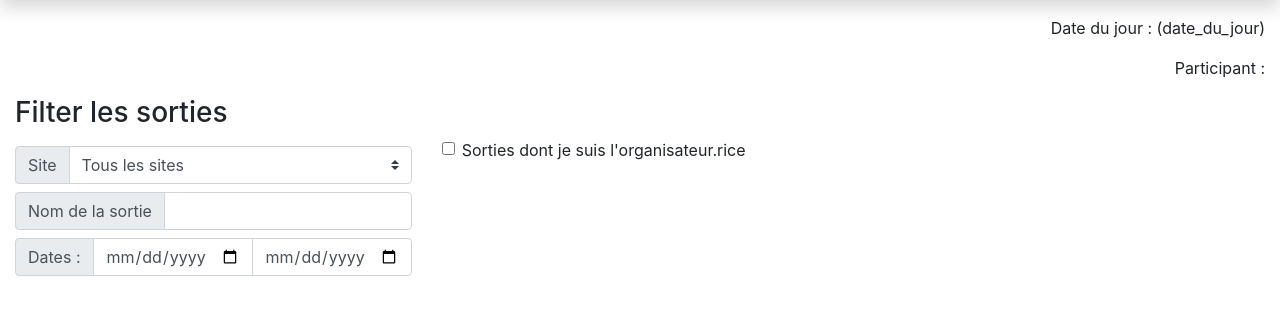
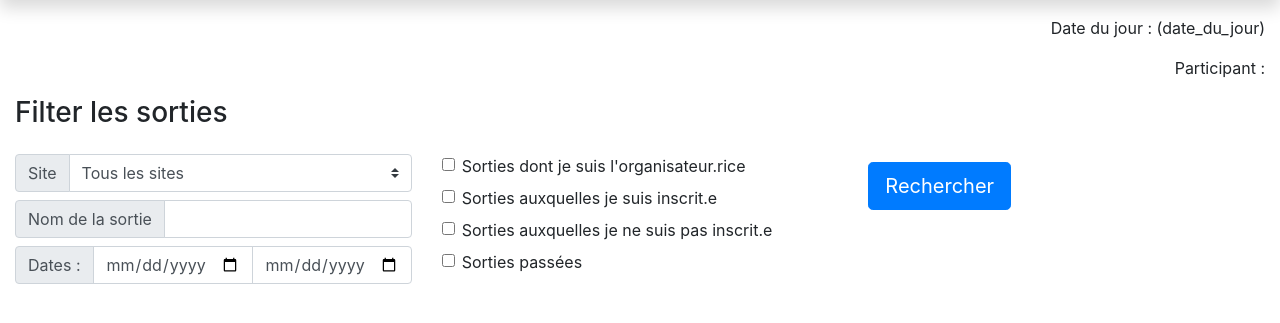
Before and after one commit to alexverdon2018/sortir-com, a Symfony app: template templates/liste_sorties/index.html.twig in a window 1280 px wide. Shown: the part 54-377 px from the top of the page. Run offline with Twig, Linux system fonts and the light colour scheme; the template is opened without the code that fills it, so the values that code supplies are empty; some libraries are stand-ins or nearby versions.

Commit message:
Security path ^/sortie + create js

```diff
--- a/templates/base.html.twig
+++ b/templates/base.html.twig
@@ -12,6 +12,8 @@
     <body>
         {% include 'includes/navbar.html.twig' %}
         {% block body %}{% endblock %}
-        {% block javascripts %}{% endblock %}
+        {% block javascripts %}
+            <script rel="script/javascript" src="{{ asset('js/filtres.js') }}"></script>
+        {% endblock %}
     </body>
 </html>
--- a/templates/liste_sorties/index.html.twig
+++ b/templates/liste_sorties/index.html.twig
@@ -19,9 +19,10 @@
             </div>
         </div>
 
+        <form>
             <div class="row">
 
-            <div class="col-12 col-md-6 col-lg-4">
+                <div class="col-12 col-md-6 col-lg-4 mt-2">
                     <div class="input-group mt-2">
                         <div class="input-group-prepend">
                             <label class="input-group-text" for="inputGroup_site">Site</label>
@@ -45,16 +46,38 @@
                     </div>
                 </div>
 
-            <div class="col-12 col-md-6 col-lg-4">
-                <div class="form-check">
+                <div class="col-12 col-md-6 col-lg-4 mt-2">
+                    <div class="form-check mt-2">
                         <input class="form-check-input" type="checkbox" value="" id="checkbox_jeSuisOrga">
                         <label class="form-check-label" for="checkbox_jeSuisOrga">
                             Sorties dont je suis l'organisateur.rice
                         </label>
                     </div>
+                    <div class="form-check mt-2">
+                        <input class="form-check-input" type="checkbox" value="" id="checkbox_jeSuisInsc">
+                        <label class="form-check-label" for="checkbox_jeSuisInsc">
+                            Sorties auxquelles je suis inscrit.e
+                        </label>
+                    </div>
+                    <div class="form-check mt-2">
+                        <input class="form-check-input" type="checkbox" value="" id="checkbox_jeSuisPasInsc">
+                        <label class="form-check-label" for="checkbox_jeSuisPasInsc">
+                            Sorties auxquelles je ne suis pas inscrit.e
+                        </label>
+                    </div>
+                    <div class="form-check mt-2">
+                        <input class="form-check-input" type="checkbox" value="" id="checkbox_sortiesPassees">
+                        <label class="form-check-label" for="checkbox_sortiesPassees">
+                            Sorties passées
+                        </label>
+                    </div>
                 </div>
 
+                <div class="col-12 col-md-6 col-lg-4 mt-2">
+                    <button class="btn btn-lg btn-primary mt-3" type="submit">Rechercher</button>
                 </div>
+            </div>
+        </form>
 
     </div>
 
```
Also changed, not shown: public/js/filtres.js (added), 1 other file. Lines whose indentation alone changed are shown as unchanged.
